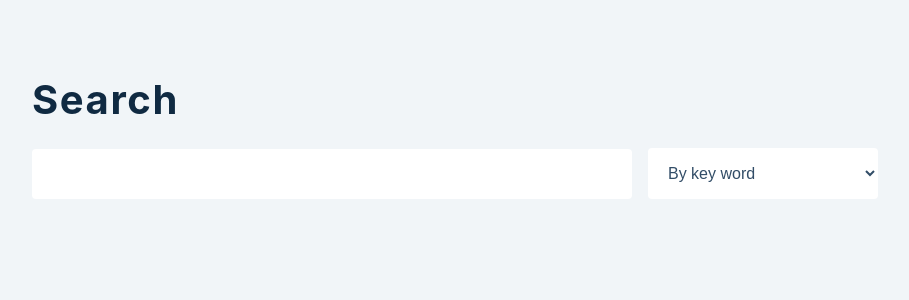
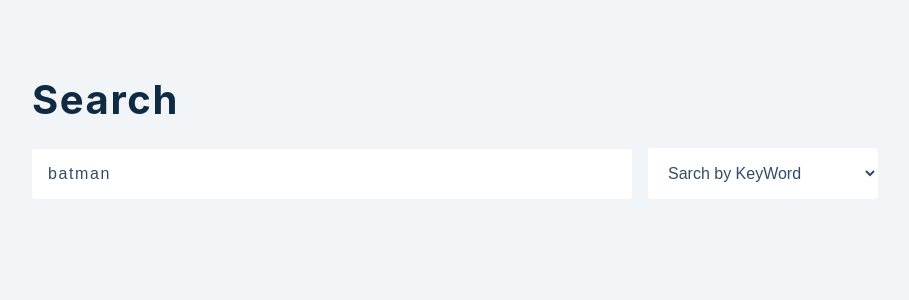
Before and after one commit to DavidSasson22/Movies-Project, a React (Create React App) app in the folder movies/: page / in a window 1280 px wide. Shown: the top 300 px of the page, without its empty margins (32-941 px from the left). Built offline with nearby package versions, Linux system fonts and the light colour scheme.

Commit message:
Update SearchBar.jsx

```diff
--- a/movies/src/components/SearchBar/SearchBar.jsx
+++ b/movies/src/components/SearchBar/SearchBar.jsx
@@ -1,6 +1,10 @@
-import React from 'react'
+import React, { useState, useEffect } from 'react'
 
-export default function SearchBar({ searchCategories }) {
+export default function SearchBar({ searchCategories, changeCategory, changeSearchTerm }) {
+
+  const [searchTerm, SetSearchTerm] = useState(`batman`);
+  const [category, setCategory] = useState(`SearchMovie`);
+
 
   let options = []
 
@@ -8,17 +12,32 @@ export default function SearchBar({ searchCategories }) {
     options.push(searchCategories[key][1]);
   }
 
+  const categoryChangedHandler = (e) => {
+    setCategory(e);
+  }
+
+  const inputChangeHandler = async (e) => {
+    SetSearchTerm(e);
+  }
+
+  useEffect (()=>{
+    console.log(category);
+  },[category])
+
+  useEffect (()=>{
+    console.log(searchTerm);
+  },[searchTerm])
+
 
   return (
     <form className='search-form' onSubmit={(e) => e.preventDefault()}>
-      <h2>search</h2>
-      <input
-        type='text '
-        className='form-input' />
-      <select name="categories" id="categories" className="categories">
-        <option value="a">By key word</option>
-        {options.map((op,i) => <option key={i} value={op}>{op}</option>)}
-        </select>
+      <h2>Search</h2>
+      <input type='text' className='form-input' defaultValue={searchTerm}
+      onChange={(e)=>inputChangeHandler(e.target.value)}/>
+      <select name="categories" id="categories" className="categories"
+        onChange={(e) => categoryChangedHandler(e.target.value)}>
+        {options.map((op, i) => <option key={i} value={op}>{op}</option>)}
+      </select>
     </form>
   )
 }
```
